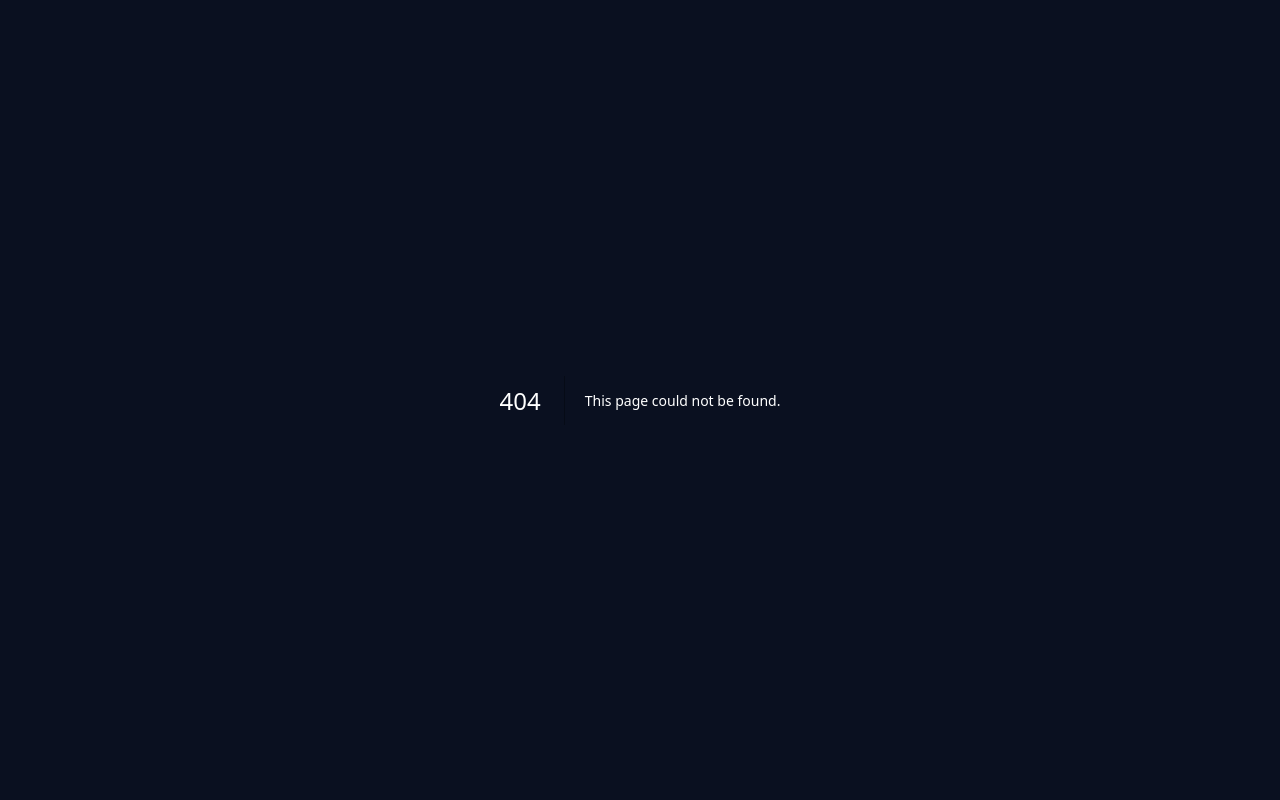
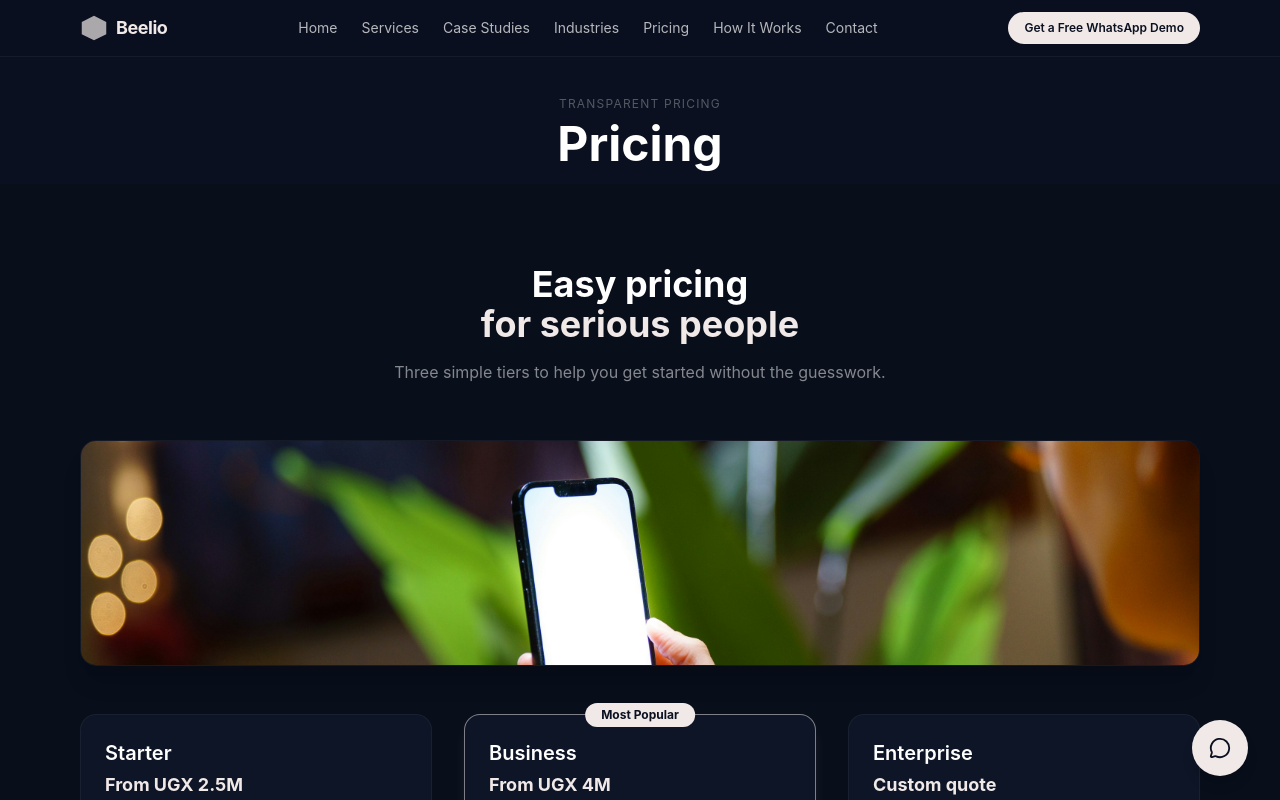
Before and after one commit to kazibweyassin/beelio-systems, a Next.js app: page /pricing in a window 1280 px wide. Before the commit this address had no page. Shown: the top 800 px of the page. Built offline with nearby package versions, Linux system fonts and the light colour scheme.

Commit message:
new features

```diff
--- /dev/null
+++ b/app/contact/page.js
@@ -0,0 +1,25 @@
+export const metadata = {
+  title: 'Contact Beelio — Get a Free WhatsApp Demo',
+  description: 'Talk to the Beelio team about your project. Free consultation, no commitment. We reply within a few hours on WhatsApp.',
+  alternates: { canonical: 'https://beelio.tech/contact' },
+};
+
+import Header from '../../components/Header';
+import CTASection from '../../components/CTASection';
+import Footer from '../../components/Footer';
+import Chatbot from '../../components/Chatbot';
+
+export default function ContactPage() {
+  return (
+    <main>
+      <Header />
+      <div className="pt-24 pb-4 bg-[#0a1020] text-center">
+        <p className="text-white/30 text-xs uppercase tracking-widest mb-2">Get in touch</p>
+        <h1 className="text-3xl md:text-5xl font-bold text-white">Contact Us</h1>
+      </div>
+      <CTASection />
+      <Footer />
+      <Chatbot />
+    </main>
+  );
+}
--- /dev/null
+++ b/app/how-it-works/page.js
@@ -0,0 +1,29 @@
+export const metadata = {
+  title: 'How It Works — From Discovery to Go-Live in 2 to 4 Weeks',
+  description: 'See exactly how Beelio delivers your WhatsApp bot or custom software — from the first call to launch day. Most projects are live within 2 to 4 weeks.',
+  alternates: { canonical: 'https://beelio.tech/how-it-works' },
+};
+
+import Header from '../../components/Header';
+import HowItWorks from '../../components/HowItWorks';
+import WhyBeelio from '../../components/WhyBeelio';
+import CTASection from '../../components/CTASection';
+import Footer from '../../components/Footer';
+import Chatbot from '../../components/Chatbot';
+
+export default function HowItWorksPage() {
+  return (
+    <main>
+      <Header />
+      <div className="pt-24 pb-4 bg-[#0a1020] text-center">
+        <p className="text-white/30 text-xs uppercase tracking-widest mb-2">The process</p>
+        <h1 className="text-3xl md:text-5xl font-bold text-white">How It Works</h1>
+      </div>
+      <HowItWorks />
+      <WhyBeelio />
+      <CTASection />
+      <Footer />
+      <Chatbot />
+    </main>
+  );
+}
--- /dev/null
+++ b/app/industries/page.js
@@ -0,0 +1,27 @@
+export const metadata = {
+  title: 'Industries We Serve — Clinics, Restaurants, SACCOs & More',
+  description: 'Beelio builds custom software for clinics, restaurants, retail shops, schools, SACCOs, logistics companies and more across Uganda and East Africa.',
+  alternates: { canonical: 'https://beelio.tech/industries' },
+};
+
+import Header from '../../components/Header';
+import Industries from '../../components/Industries';
+import CTASection from '../../components/CTASection';
+import Footer from '../../components/Footer';
+import Chatbot from '../../components/Chatbot';
+
+export default function IndustriesPage() {
+  return (
+    <main>
+      <Header />
+      <div className="pt-24 pb-4 bg-[#0a1020] text-center">
+        <p className="text-white/30 text-xs uppercase tracking-widest mb-2">Who we build for</p>
+        <h1 className="text-3xl md:text-5xl font-bold text-white">Industries We Serve</h1>
+      </div>
+      <Industries />
+      <CTASection />
+      <Footer />
+      <Chatbot />
+    </main>
+  );
+}
--- /dev/null
+++ b/app/pricing/page.js
@@ -0,0 +1,29 @@
+export const metadata = {
+  title: 'Pricing — WhatsApp Bots & Software from UGX 2.5M',
+  description: 'Transparent, flat-rate pricing for WhatsApp chatbots, automation systems and custom software. Starter from UGX 2.5M. All packages include 3 months free support.',
+  alternates: { canonical: 'https://beelio.tech/pricing' },
+};
+
+import Header from '../../components/Header';
+import Pricing from '../../components/Pricing';
+import FAQ from '../../components/FAQ';
+import CTASection from '../../components/CTASection';
+import Footer from '../../components/Footer';
+import Chatbot from '../../components/Chatbot';
+
+export default function PricingPage() {
+  return (
+    <main>
+      <Header />
+      <div className="pt-24 pb-4 bg-[#0a1020] text-center">
+        <p className="text-white/30 text-xs uppercase tracking-widest mb-2">Transparent pricing</p>
+        <h1 className="text-3xl md:text-5xl font-bold text-white">Pricing</h1>
+      </div>
+      <Pricing />
+      <FAQ />
+      <CTASection />
+      <Footer />
+      <Chatbot />
+    </main>
+  );
+}
--- /dev/null
+++ b/app/services/page.js
@@ -0,0 +1,29 @@
+export const metadata = {
+  title: 'Our Services — WhatsApp Bots, Automation & Custom Software',
+  description: 'Beelio builds WhatsApp chatbots, business automation systems, web apps and mobile apps for African businesses. See exactly what we build and who it is for.',
+  alternates: { canonical: 'https://beelio.tech/services' },
+};
+
+import Header from '../../components/Header';
+import Solution from '../../components/Solution';
+import HowItWorks from '../../components/HowItWorks';
+import CTASection from '../../components/CTASection';
+import Footer from '../../components/Footer';
+import Chatbot from '../../components/Chatbot';
+
+export default function ServicesPage() {
+  return (
+    <main>
+      <Header />
+      <div className="pt-24 pb-4 bg-[#0a1020] text-center">
+        <p className="text-white/30 text-xs uppercase tracking-widest mb-2">What we build</p>
+        <h1 className="text-3xl md:text-5xl font-bold text-white">Our Services</h1>
+      </div>
+      <Solution />
+      <HowItWorks />
+      <CTASection />
+      <Footer />
+      <Chatbot />
+    </main>
+  );
+}
--- a/app/sitemap.js
+++ b/app/sitemap.js
@@ -3,17 +3,12 @@ export default function sitemap() {
   const now = new Date().toISOString();
 
   return [
-    {
-      url: base,
-      lastModified: now,
-      changeFrequency: 'weekly',
-      priority: 1.0,
-    },
-    {
-      url: `${base}/portfolio`,
-      lastModified: now,
-      changeFrequency: 'monthly',
-      priority: 0.8,
-    },
+    { url: base,                          lastModified: now, changeFrequency: 'weekly',  priority: 1.0 },
+    { url: `${base}/services`,            lastModified: now, changeFrequency: 'monthly', priority: 0.9 },
+    { url: `${base}/portfolio`,           lastModified: now, changeFrequency: 'monthly', priority: 0.9 },
+    { url: `${base}/pricing`,             lastModified: now, changeFrequency: 'monthly', priority: 0.9 },
+    { url: `${base}/how-it-works`,        lastModified: now, changeFrequency: 'monthly', priority: 0.8 },
+    { url: `${base}/industries`,          lastModified: now, changeFrequency: 'monthly', priority: 0.8 },
+    { url: `${base}/contact`,             lastModified: now, changeFrequency: 'yearly',  priority: 0.7 },
   ];
 }
--- a/components/Header.js
+++ b/components/Header.js
@@ -6,13 +6,13 @@ export default function Header() {
   const [isOpen, setIsOpen] = useState(false);
 
   const navLinks = [
-    { label: "Home", href: "#hero" },
-    { label: "Services", href: "#services" },
-    { label: "Case Studies", href: "#portfolio" },
-    { label: "Industries", href: "#industries" },
-    { label: "Pricing", href: "#pricing" },
-    { label: "FAQ", href: "#faq" },
-    { label: "Contact", href: "#contact" },
+    { label: "Home",         href: "/" },
+    { label: "Services",     href: "/services" },
+    { label: "Case Studies", href: "/portfolio" },
+    { label: "Industries",   href: "/industries" },
+    { label: "Pricing",      href: "/pricing" },
+    { label: "How It Works", href: "/how-it-works" },
+    { label: "Contact",      href: "/contact" },
   ];
 
   return (
```
